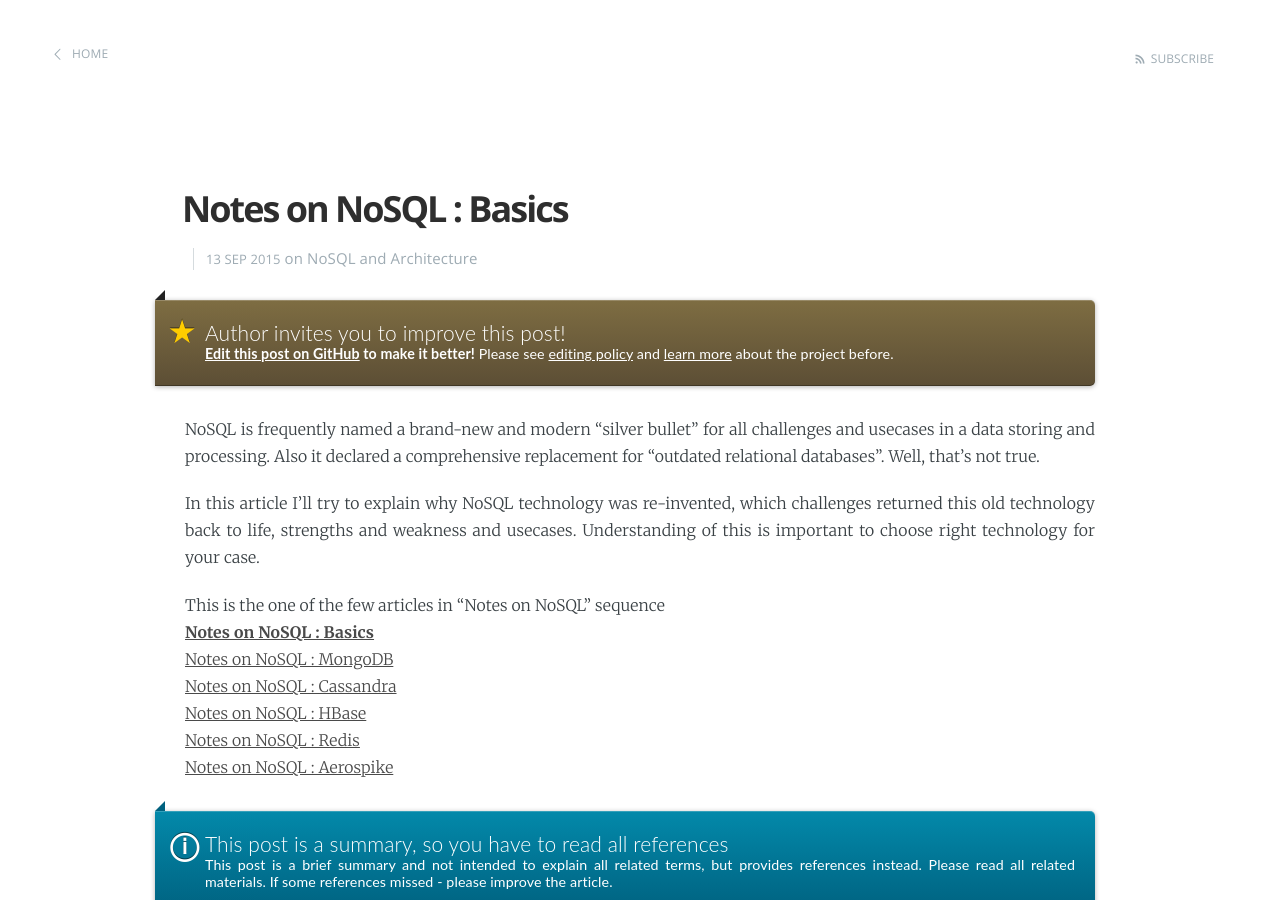
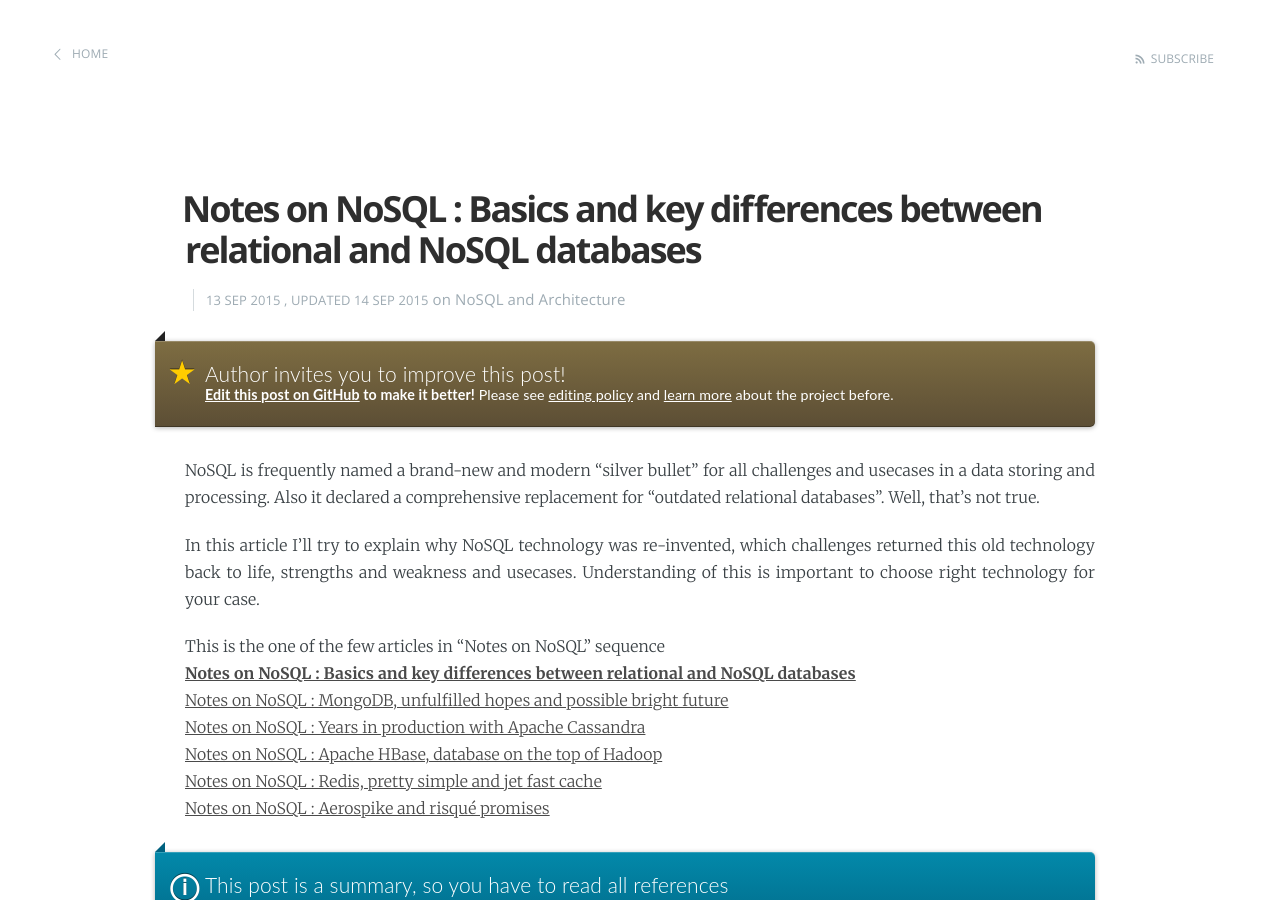
Before and after one commit to rndblog/rndblog.github.io, a Jekyll site: the page built from _posts/2015-09-13-notes-on-nosql-basics.markdown, in a window 1280 px wide and 900 px high. Built offline with Jekyll 4.4.1, drawn with Linux system fonts in a browser that asks for light colours.

Commit message:
Changed NoSQL articles titles

```diff
--- a/_posts/2015-09-13-notes-on-nosql-basics.markdown
+++ b/_posts/2015-09-13-notes-on-nosql-basics.markdown
@@ -1,7 +1,8 @@
 ---
 layout: post
-title:  "Notes on NoSQL : Basics"
+title:  "Notes on NoSQL : Basics and key differences between relational and NoSQL databases"
 date:   2015-09-13 04:28:00
+update: 2015-09-14 12:55:00
 categories: NoSQL Architecture
 comments: true
 author_name: "Dmytro Sotnyk"
@@ -16,12 +17,12 @@ NoSQL is frequently named a brand-new and modern "silver bullet" for all challen
 In this article I'll try to explain why NoSQL technology was re-invented, which challenges returned this old technology back to life, strengths and weakness and usecases. Understanding of this is important to choose right technology for your case.
 
 This is the one of the few articles in "Notes on NoSQL" sequence
-**[Notes on NoSQL : Basics](/nosql/architecture/2015/09/12/notes-on-nosql-basics.html)**
-[Notes on NoSQL : MongoDB](/nosql/architecture/2015/09/13/notes-on-nosql-mongodb.html)
-[Notes on NoSQL : Cassandra](/nosql/architecture/2015/09/13/notes-on-nosql-cassandra.html)
-[Notes on NoSQL : HBase](/nosql/architecture/2015/09/13/notes-on-nosql-hbase.html)
-[Notes on NoSQL : Redis](/nosql/architecture/2015/09/13/notes-on-nosql-redis.html)
-[Notes on NoSQL : Aerospike](/nosql/architecture/2015/09/13/notes-on-nosql-aerospike.html)
+**[Notes on NoSQL : Basics and key differences between relational and NoSQL databases](/nosql/architecture/2015/09/12/notes-on-nosql-basics.html)**
+[Notes on NoSQL : MongoDB, unfulfilled hopes and possible bright future](/nosql/architecture/2015/09/13/notes-on-nosql-mongodb.html)
+[Notes on NoSQL : Years in production with Apache Cassandra](/nosql/architecture/2015/09/13/notes-on-nosql-cassandra.html)
+[Notes on NoSQL : Apache HBase, database on the top of Hadoop](/nosql/architecture/2015/09/13/notes-on-nosql-hbase.html)
+[Notes on NoSQL : Redis, pretty simple and jet fast cache](/nosql/architecture/2015/09/13/notes-on-nosql-redis.html)
+[Notes on NoSQL : Aerospike and risqué promises](/nosql/architecture/2015/09/13/notes-on-nosql-aerospike.html)
 
 <div class="note info">
   <h5>This post is a summary, so you have to read all references</h5>
```
Also changed, not shown: _posts/2015-09-13-notes-on-nosql-aerospike.markdown (+8 -7 lines), _posts/2015-09-13-notes-on-nosql-cassandra.markdown (+8 -7 lines), _posts/2015-09-13-notes-on-nosql-hbase.markdown (+8 -7 lines), _posts/2015-09-13-notes-on-nosql-mongodb.markdown (+8 -7 lines), _posts/2015-09-13-notes-on-nosql-redis.markdown (+8 -7 lines).
